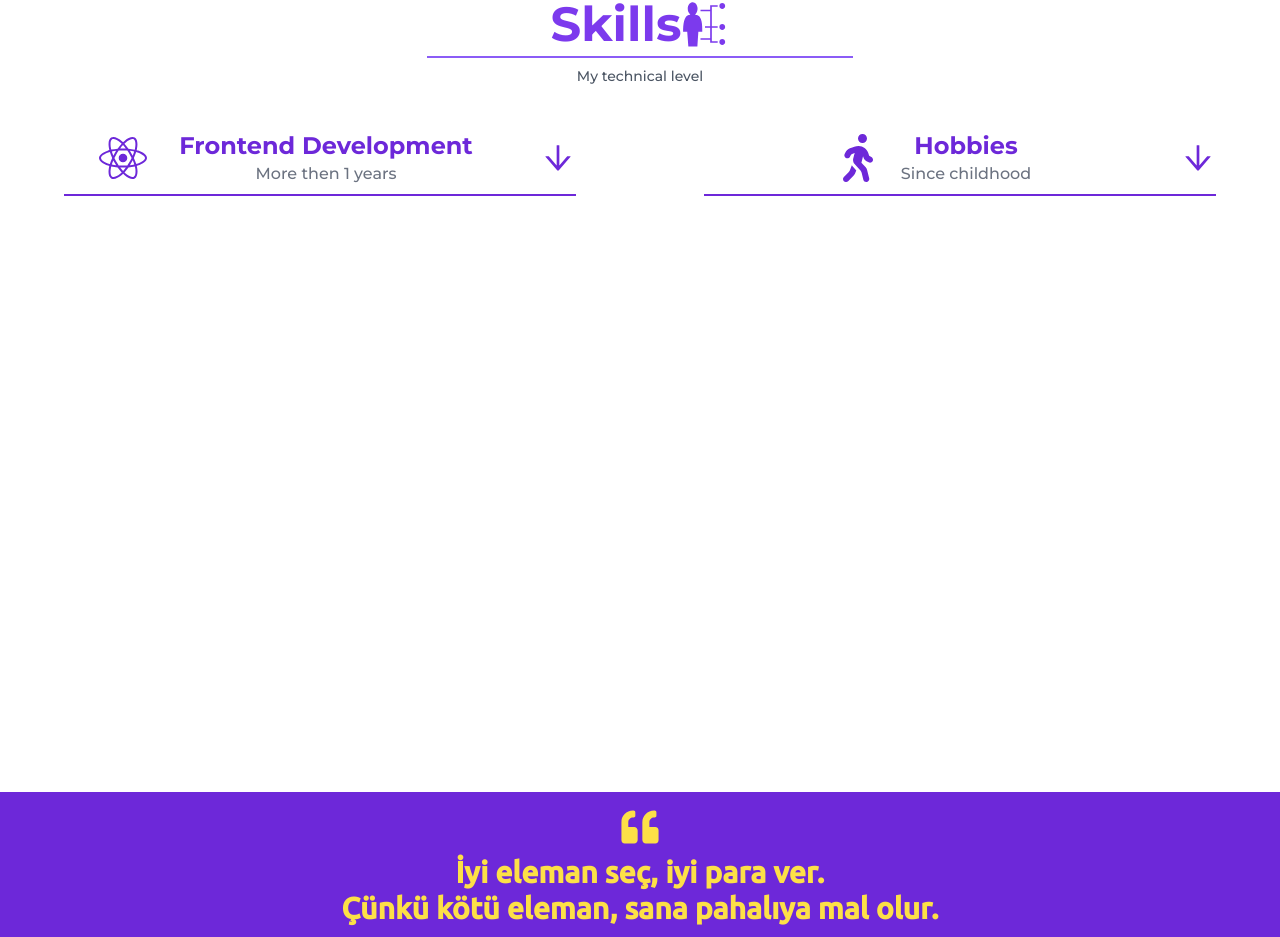
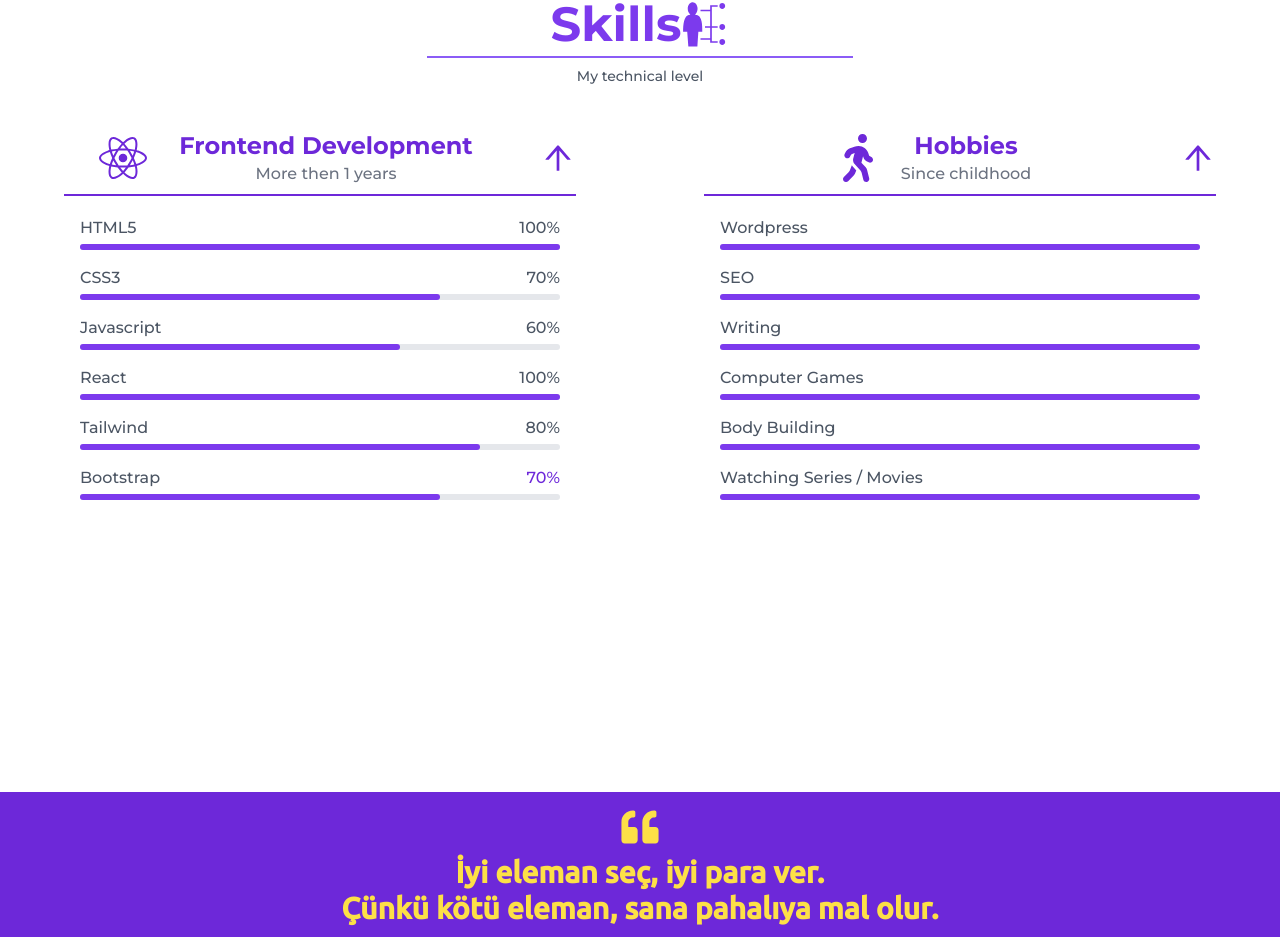
Before and after one commit to ramazandogna/portfolio-react-dem, a React (Create React App) app: page / in a window 1280 px wide. Shown: the part 1608-2545 px from the top of the page. Built offline with nearby package versions, Linux system fonts and the light colour scheme.

Commit message:
Update Skills.jsx

```diff
--- a/src/components/Skills.jsx
+++ b/src/components/Skills.jsx
@@ -6,8 +6,8 @@ import { GiSkills } from 'react-icons/gi';
 import styles from '../styles/skills.module.css';
 
 function Skills() {
-   const [show, setShow] = useState('visible');
-   const [show1, setShow1] = useState('hidden');
+   const [show, setShow] = useState(true);
+   const [show1, setShow1] = useState(true);
 
    return (
       <section id="skills" className={styles.section}>
```
